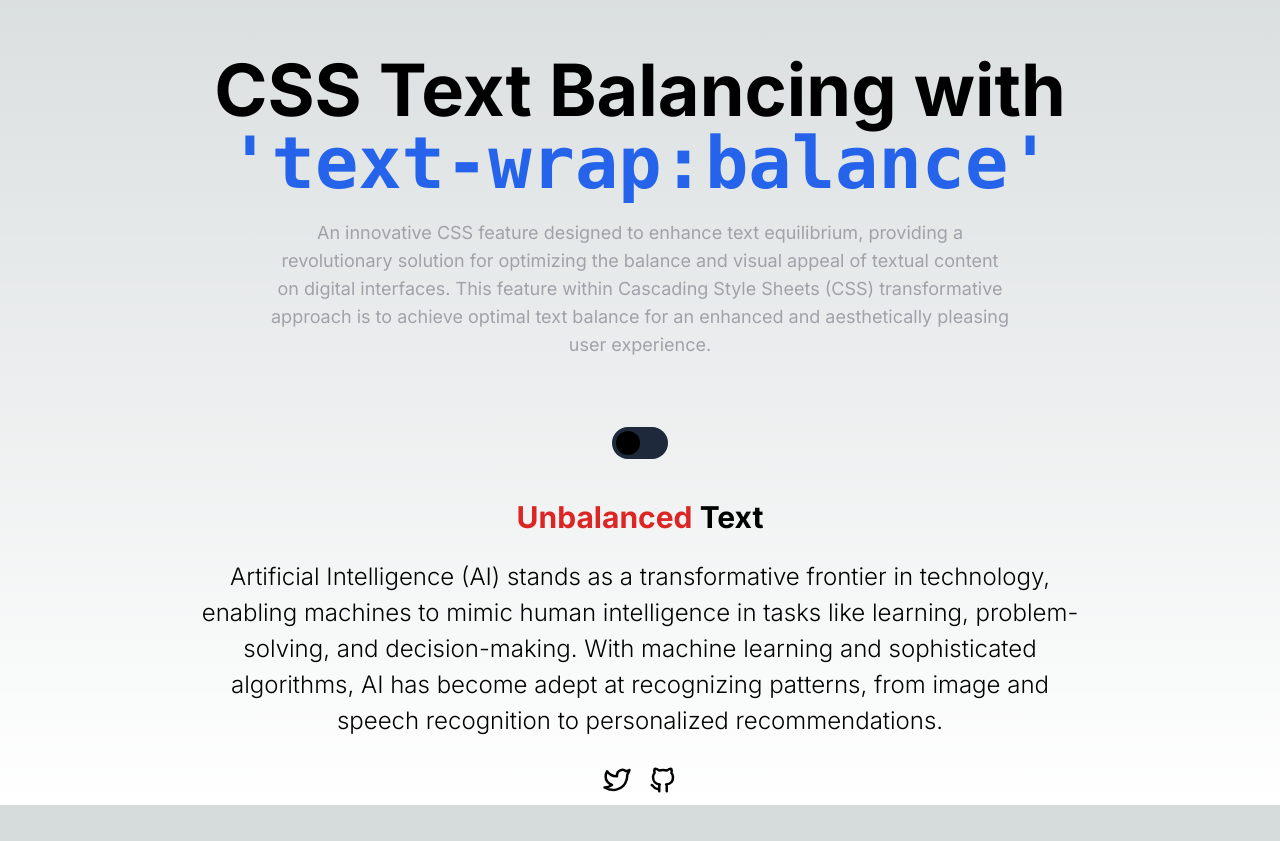
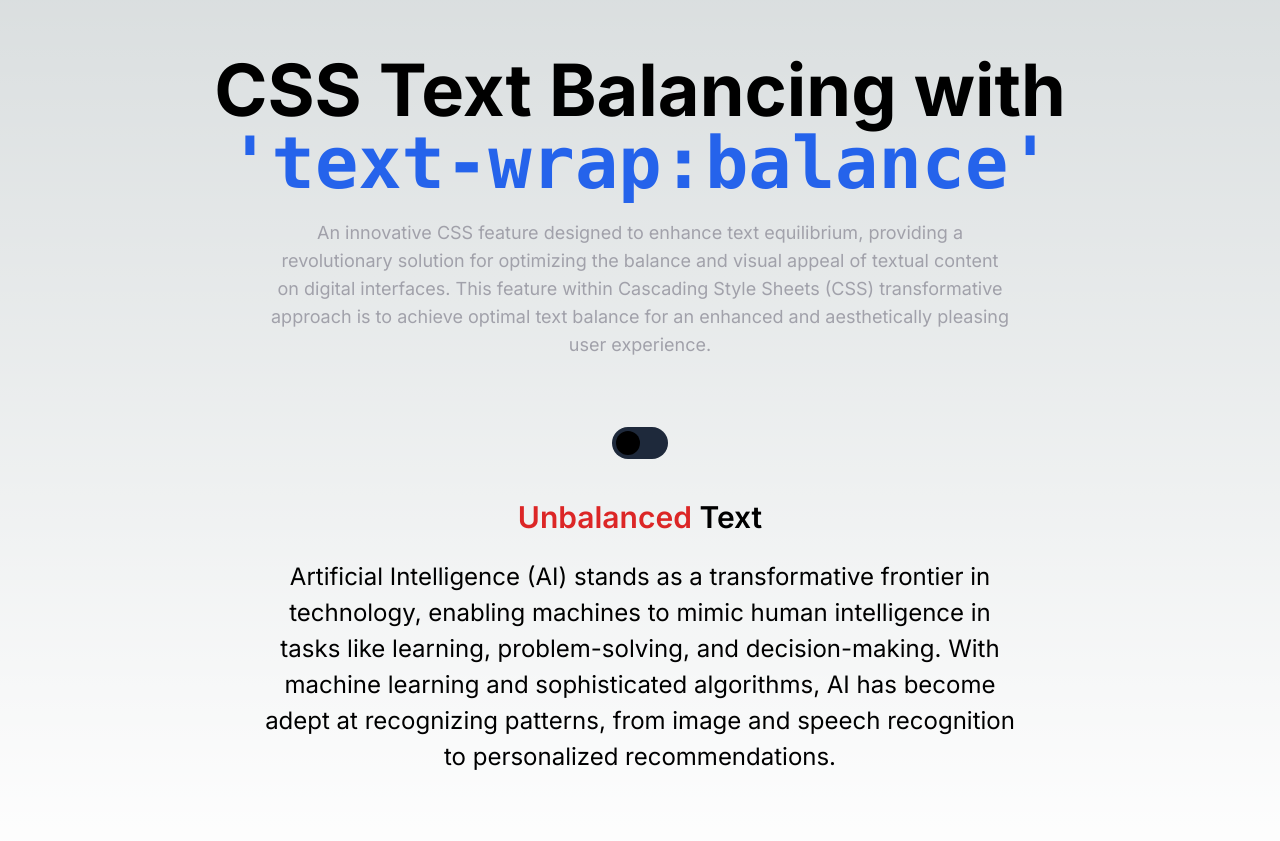
Before and after one commit to aqilmarwan/text-wrap-balance, a Next.js app: page / in a window 1280 px wide. Shown: the part 106-947 px from the top of the page. Before the commit the page ends 911 px from the top, so only its background shows below. Built offline with nearby package versions, Linux system fonts and the light colour scheme.

Commit message:
edit README

```diff
--- a/src/app/globals.css
+++ b/src/app/globals.css
@@ -29,13 +29,12 @@ body {
 /* Styles for h5 without text-wrap: balance */
 h5 {
   font-size: 1.5rem;
-  font-weight: bold;
   margin-bottom: 1rem;
-  /* Add any other styles as needed */
 }
 
 /* Styles for h5 with text-wrap: balance */
 .h5-with-balance {
+  font-size: 1.5rem;
+  margin-bottom: 1rem;
   text-wrap: balance;
-  /* Add any specific styles for h5 with text-wrap: balance */
 }
--- a/src/components/Button.tsx
+++ b/src/components/Button.tsx
@@ -29,13 +29,13 @@ const Button = () => {
                     ></div>
                 </div>
             </label>
-            <div className='flex flex-row mt-10 items-center justify-center text-center'>
+            <div className='flex flex-row mt-10 mb-10 items-center justify-center text-center'>
                 <div className='items-center justify-center'>
-                    <h2 className="mb-6 max-w-4xl text-3xl font-bold md:text-3xl lg:text-3xl">
+                    <h2 className="mb-6 max-w-4xl text-3xl font-semibold md:text-3xl lg:text-3xl">
                         {isChecked ? <span className="text-blue-600"> Balanced </span> : <span className="text-red-600"> Unbalanced </span>}
                         Text
                     </h2>
-                    <h5 className="max-w-4xl break-normal items-center text-md font-light md:text-md lg:text-md">
+                    <h5 className="max-w-3xl text-md font-normal md:text-md lg:text-md">
                         {isChecked ?
                             <p className='h5-with-balance'>Artificial Intelligence (AI) stands as a transformative frontier in technology, enabling machines to
                                 mimic human intelligence in tasks like learning, problem-solving, and decision-making. With machine
```
